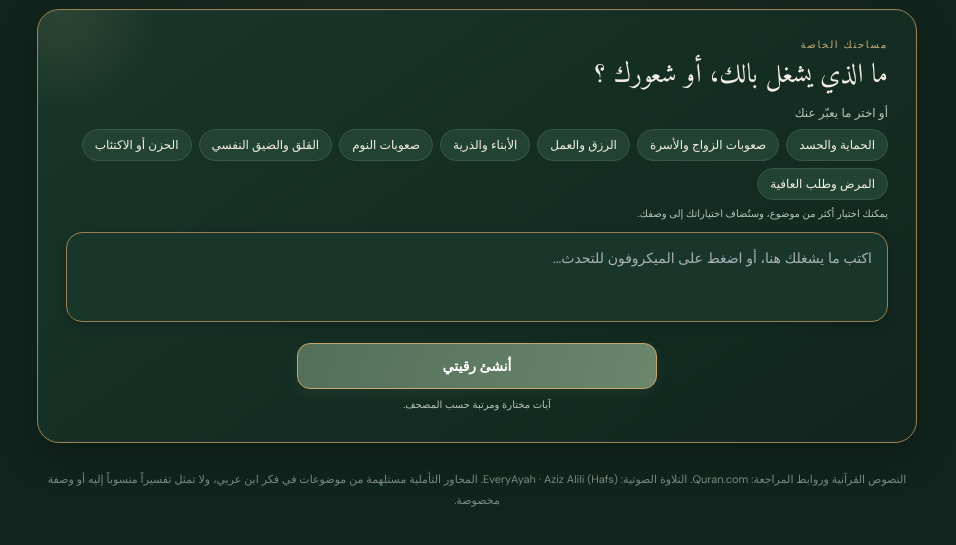
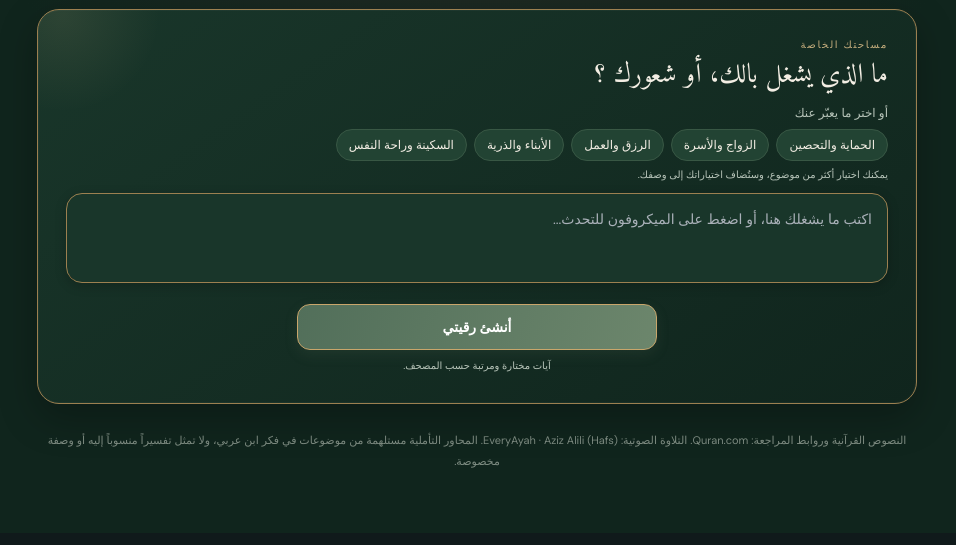
Before and after one commit to ismailsys/al-nuqta, a website: page index.html in a window 1280 px wide. Shown: the part 267-812 px from the top of the page, without its empty margins (163-1119 px from the left). Drawn offline with Linux system fonts and the light colour scheme.

Commit message:
Simplify SAKINA topic picker to five essential categories

```diff
--- a/index.html
+++ b/index.html
@@ -525,14 +525,11 @@ body[data-theme="pain"]{--bg:#24271b;--panel:#343a27;--panel2:#414a30;--accent:#
 <div class="topicPicker" aria-label="موضوعات متكررة">
  <div class="topicLabel">أو اختر ما يعبّر عنك</div>
  <div class="topicTags">
-  <button class="topicTag" type="button" data-category="protection" data-label="الحماية والحسد" aria-pressed="false">الحماية والحسد</button>
-  <button class="topicTag" type="button" data-category="marriage" data-label="صعوبات الزواج والأسرة" aria-pressed="false">صعوبات الزواج والأسرة</button>
+  <button class="topicTag" type="button" data-category="protection" data-label="الحماية والتحصين" aria-pressed="false">الحماية والتحصين</button>
+  <button class="topicTag" type="button" data-category="marriage" data-label="الزواج والأسرة" aria-pressed="false">الزواج والأسرة</button>
   <button class="topicTag" type="button" data-category="rizq" data-label="الرزق والعمل" aria-pressed="false">الرزق والعمل</button>
   <button class="topicTag" type="button" data-category="children" data-label="الأبناء والذرية" aria-pressed="false">الأبناء والذرية</button>
-  <button class="topicTag" type="button" data-category="calm" data-label="صعوبات النوم" aria-pressed="false">صعوبات النوم</button>
-  <button class="topicTag" type="button" data-category="calm" data-label="القلق والضيق النفسي" aria-pressed="false">القلق والضيق النفسي</button>
-  <button class="topicTag" type="button" data-category="calm" data-label="الحزن أو الاكتئاب" aria-pressed="false">الحزن أو الاكتئاب</button>
-  <button class="topicTag" type="button" data-category="healing" data-label="المرض وطلب العافية" aria-pressed="false">المرض وطلب العافية</button>
+  <button class="topicTag" type="button" data-category="calm" data-label="السكينة وراحة النفس" aria-pressed="false">السكينة وراحة النفس</button>
  </div>
  <p class="topicHint">يمكنك اختيار أكثر من موضوع، وستُضاف اختياراتك إلى وصفك.</p>
 </div>
```
